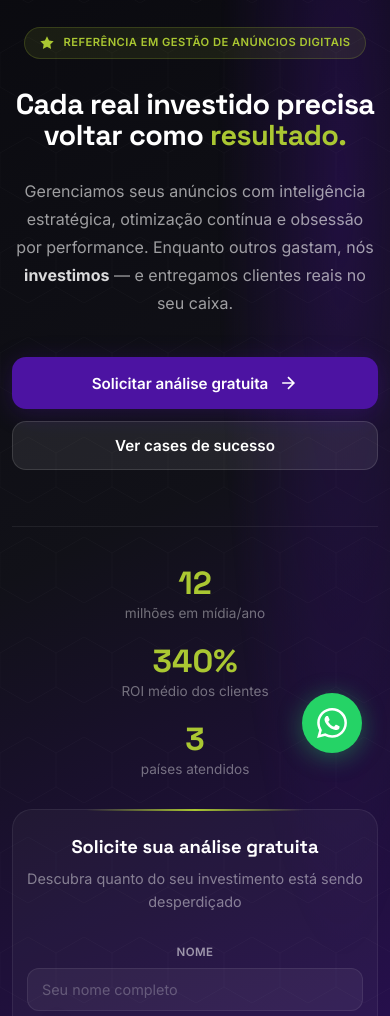
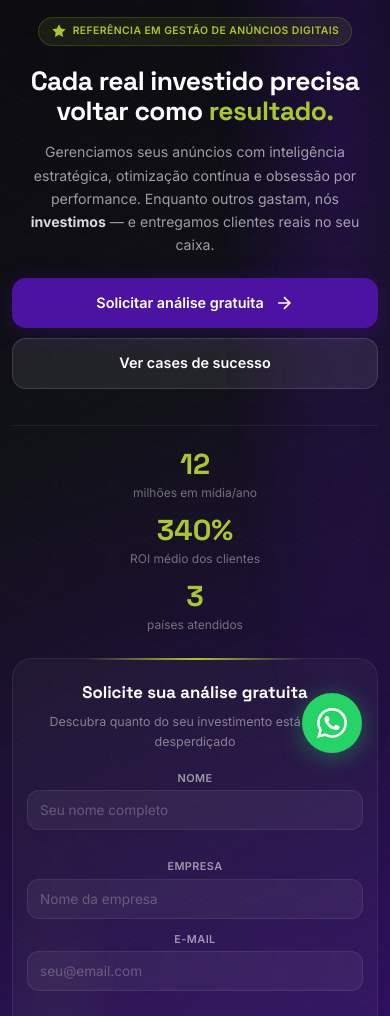
Before and after one commit to bagaaz/colmeia, a plain HTML site: page public/index.html in a window 390 px wide. Shown: the part 63-1079 px from the top of the page. Drawn offline with Linux system fonts and the light colour scheme.

Commit message:
Corrigido

```diff
--- a/public/index.html
+++ b/public/index.html
@@ -336,16 +336,26 @@ nav a{font-size:1.3rem;color:var(--w)}
 .mob-tog.active span:nth-child(1){transform:rotate(45deg) translate(6px,6px)}
 .mob-tog.active span:nth-child(2){opacity:0}
 .mob-tog.active span:nth-child(3){transform:rotate(-45deg) translate(6px,-6px)}
-/* Hero mobile */
-.hero-content{padding:100px 0 60px;gap:36px}
-.hero-text h1{font-size:clamp(2rem,7vw,2.8rem)}
-.hero-text p{font-size:1rem}
-.hero-btns{flex-direction:column;align-items:center;gap:12px}
-.hero-btns .btn{width:100%;text-align:center;justify-content:center}
-.hero-form{padding:28px 20px}
-.hero-form h3{font-size:1.25rem}
+/* Hero mobile — fix for S25 and small screens */
+#hero{min-height:auto}
+.hero-content{padding:100px 0 50px;gap:32px}
+.hero-text h1{font-size:clamp(1.8rem,6.5vw,2.6rem);margin-bottom:18px;word-break:break-word}
+.hero-text p{font-size:.95rem;margin-bottom:28px;line-height:1.65}
+.hero-badge{font-size:.7rem;padding:6px 14px;gap:6px;flex-wrap:wrap;justify-content:center}
+.hero-btns{flex-direction:column;align-items:stretch;gap:10px;margin-bottom:36px}
+.hero-btns .btn{width:100%;text-align:center;justify-content:center;padding:15px 20px;font-size:.9rem;white-space:normal;line-height:1.3}
+.hero-form .btn{white-space:normal;line-height:1.3}
+.hero-form-wrap{width:100%}
+.hero-form{padding:24px 16px}
+.hero-form h3{font-size:1.15rem}
+.hero-form .fs{font-size:.82rem;margin-bottom:22px}
+.hero-form .btn{padding:16px;font-size:.95rem}
 .fr{grid-template-columns:1fr}
-.hero-stats{flex-direction:column;gap:20px;align-items:center}
+.fg{margin-bottom:14px}
+.fg input,.fg select,.fg textarea{padding:13px 14px;font-size:.9rem}
+.fg label{font-size:.72rem;margin-bottom:4px}
+.ft{font-size:.7rem}
+.hero-stats{flex-direction:column;gap:16px;align-items:center;padding-top:28px}
 .hero-stat .num{font-size:2rem}
 /* Grids */
 .svc-grid,.cases-grid,.test-grid{grid-template-columns:1fr}
@@ -375,14 +385,22 @@ nav a{font-size:1.3rem;color:var(--w)}
 @media(max-width:480px){
 .sp{padding:60px 0}
 .container,.container-w{padding:0 12px}
-/* Hero */
-.hero-content{padding:90px 0 50px;gap:28px}
-.hero-text h1{font-size:1.8rem}
-.hero-badge{font-size:.7rem;padding:6px 14px}
-.hero-form{padding:22px 14px}
-.hero-form h3{font-size:1.15rem}
-.fg input,.fg select,.fg textarea{padding:12px 14px;font-size:.9rem}
-.fg label{font-size:.72rem}
+/* Hero — S25 and small phones */
+.hero-content{padding:80px 0 40px;gap:24px}
+.hero-text h1{font-size:1.65rem;line-height:1.15;margin-bottom:14px}
+.hero-text p{font-size:.88rem;margin-bottom:22px}
+.hero-badge{font-size:.65rem;padding:5px 12px;margin-bottom:20px}
+.hero-form{padding:20px 14px}
+.hero-form h3{font-size:1.05rem}
+.hero-form .fs{font-size:.78rem;margin-bottom:18px}
+.hero-form .btn{padding:14px;font-size:.88rem}
+.fg{margin-bottom:12px}
+.fg input,.fg select,.fg textarea{padding:11px 12px;font-size:.85rem}
+.fg label{font-size:.68rem;margin-bottom:3px}
+.ft{font-size:.65rem;gap:6px}
+.hero-stats{gap:14px;padding-top:24px}
+.hero-stat .num{font-size:1.8rem}
+.hero-stat .lbl{font-size:.75rem}
 .sh{margin-bottom:48px}
 .sh h2{font-size:1.7rem}
 /* Video — bigger, 1 per view */
@@ -397,9 +415,10 @@ nav a{font-size:1.3rem;color:var(--w)}
 .test-card{padding:24px 18px}
 .test-card blockquote{font-size:.85rem}
 .svc-card{padding:24px 16px}
-/* Buttons */
-.btn{padding:14px 24px;font-size:.9rem}
-.btn-lg{padding:16px 28px;font-size:.95rem}
+/* Buttons — allow text wrap on small screens */
+.btn{padding:14px 24px;font-size:.85rem;white-space:normal;line-height:1.3}
+.btn-lg{padding:14px 22px;font-size:.88rem}
+.btn svg{flex-shrink:0}
 /* Map — show full left side */
 .map-full .map-svg-container{width:250%;left:0}
 .global-inner{padding:0 12px 30px}
```
